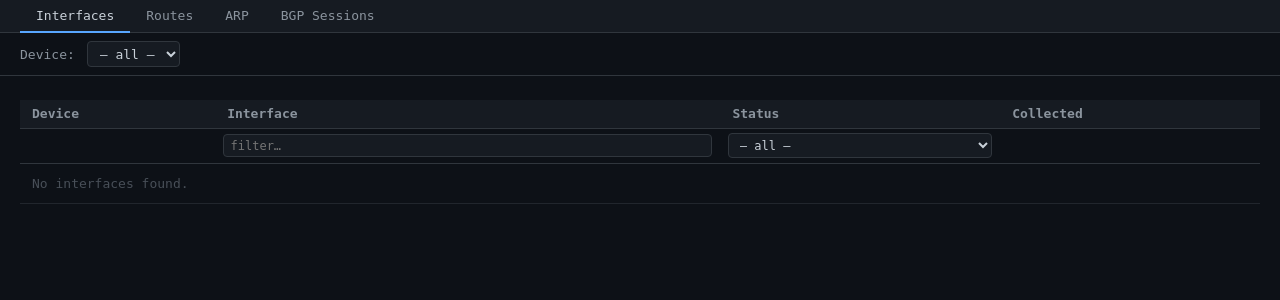
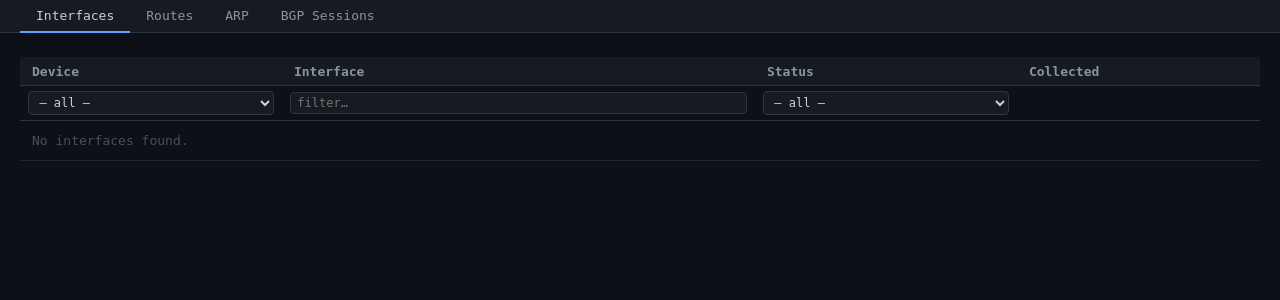
Before and after one commit to mkurjanski/netorb, a Django app: page /latest/ in a window 1280 px wide. Shown: the part 82-382 px from the top of the page. Run offline with Django 5.2, Linux system fonts and the light colour scheme; the visitor is signed in with stand-in values (Sample User, id 1); data that the repository does not hold is empty; parts of the project's set-up code (start-up, migrations or seed data) failed here and were passed over.

Commit message:
filter fix

```diff
--- a/netorb/templates/netorb/latest.html
+++ b/netorb/templates/netorb/latest.html
@@ -14,17 +14,6 @@
 }
 .tabs a:hover { color: #c9d1d9; }
 .tabs a.active { color: #c9d1d9; border-bottom-color: #58a6ff; }
-
-.controls {
-  display: flex; align-items: center; gap: .75rem;
-  padding: .5rem 1.25rem; background: #0d1117; border-bottom: 1px solid #30363d;
-}
-.controls label { color: #8b949e; }
-.controls select {
-  background: #161b22; color: #c9d1d9;
-  border: 1px solid #30363d; border-radius: 4px;
-  padding: .2rem .5rem; font-family: monospace; font-size: 13px;
-}
 
 table { width: 100%; border-collapse: collapse; }
 th {
@@ -72,19 +61,12 @@ th.filter-row input:focus, th.filter-row select:focus { outline: none; border-co
   <input type="hidden" name="tab" value="{{ tab }}">
 
   {% if tab == 'interfaces' %}
-  <div class="controls">
-    <label>Device:</label>
-    <select name="device" onchange="this.form.submit()">
-      <option value="">— all —</option>
-      {% for d in devices %}<option value="{{ d }}" {% if f_device == d %}selected{% endif %}>{{ d }}</option>{% endfor %}
-    </select>
-  </div>
   <main>
   <table>
     <thead>
       <tr><th>Device</th><th>Interface</th><th>Status</th><th>Collected</th></tr>
       <tr>
-        <th class="filter-row"></th>
+        <th class="filter-row"><select name="device" onchange="this.form.submit()"><option value="">— all —</option>{% for d in devices %}<option value="{{ d }}" {% if f_device == d %}selected{% endif %}>{{ d }}</option>{% endfor %}</select></th>
         <th class="filter-row"><input type="text" name="name" value="{{ f_name }}" placeholder="filter…"></th>
         <th class="filter-row">
           <select name="status" onchange="this.form.submit()">
@@ -109,19 +91,12 @@ th.filter-row input:focus, th.filter-row select:focus { outline: none; border-co
   </main>
 
   {% elif tab == 'routes' %}
-  <div class="controls">
-    <label>Device:</label>
-    <select name="device" onchange="this.form.submit()">
-      <option value="">— all —</option>
-      {% for d in devices %}<option value="{{ d }}" {% if f_device == d %}selected{% endif %}>{{ d }}</option>{% endfor %}
-    </select>
-  </div>
   <main>
   <table>
     <thead>
       <tr><th>Device</th><th>Prefix</th><th>Next Hops</th><th>Collected</th></tr>
       <tr>
-        <th class="filter-row"></th>
+        <th class="filter-row"><select name="device" onchange="this.form.submit()"><option value="">— all —</option>{% for d in devices %}<option value="{{ d }}" {% if f_device == d %}selected{% endif %}>{{ d }}</option>{% endfor %}</select></th>
         <th class="filter-row"><input type="text" name="prefix" value="{{ f_prefix }}" placeholder="filter…"></th>
         <th class="filter-row"><input type="text" name="nexthop" value="{{ f_nexthop }}" placeholder="filter…"></th>
         <th class="filter-row"></th>
@@ -144,19 +119,12 @@ th.filter-row input:focus, th.filter-row select:focus { outline: none; border-co
   </main>
 
   {% elif tab == 'arp' %}
-  <div class="controls">
-    <label>Device:</label>
-    <select name="device" onchange="this.form.submit()">
-      <option value="">— all —</option>
-      {% for d in devices %}<option value="{{ d }}" {% if f_device == d %}selected{% endif %}>{{ d }}</option>{% endfor %}
-    </select>
-  </div>
   <main>
   <table>
     <thead>
       <tr><th>Device</th><th>IP Address</th><th>MAC Address</th><th>Interface</th><th>Age (s)</th><th>Collected</th></tr>
       <tr>
-        <th class="filter-row"></th>
+        <th class="filter-row"><select name="device" onchange="this.form.submit()"><option value="">— all —</option>{% for d in devices %}<option value="{{ d }}" {% if f_device == d %}selected{% endif %}>{{ d }}</option>{% endfor %}</select></th>
         <th class="filter-row"><input type="text" name="ip" value="{{ f_ip }}" placeholder="filter…"></th>
         <th class="filter-row"><input type="text" name="mac" value="{{ f_mac }}" placeholder="filter…"></th>
         <th class="filter-row"><input type="text" name="interface" value="{{ f_interface }}" placeholder="filter…"></th>
@@ -180,19 +148,12 @@ th.filter-row input:focus, th.filter-row select:focus { outline: none; border-co
   </main>
 
   {% elif tab == 'bgp_sessions' %}
-  <div class="controls">
-    <label>Device:</label>
-    <select name="device" onchange="this.form.submit()">
-      <option value="">— all —</option>
-      {% for d in devices %}<option value="{{ d }}" {% if f_device == d %}selected{% endif %}>{{ d }}</option>{% endfor %}
-    </select>
-  </div>
   <main>
   <table>
     <thead>
       <tr><th>Device</th><th>VRF</th><th>Peer IP</th><th>Peer ASN</th><th>State</th><th>Pfx Rcvd</th><th>Pfx Acc</th><th>Up/Down Since</th><th>Collected</th></tr>
       <tr>
-        <th class="filter-row"></th>
+        <th class="filter-row"><select name="device" onchange="this.form.submit()"><option value="">— all —</option>{% for d in devices %}<option value="{{ d }}" {% if f_device == d %}selected{% endif %}>{{ d }}</option>{% endfor %}</select></th>
         <th class="filter-row"><input type="text" name="vrf" value="{{ f_vrf }}" placeholder="filter…"></th>
         <th class="filter-row"><input type="text" name="peer_ip" value="{{ f_peer_ip }}" placeholder="filter…"></th>
         <th class="filter-row"><input type="text" name="peer_asn" value="{{ f_peer_asn }}" placeholder="filter…"></th>
```
